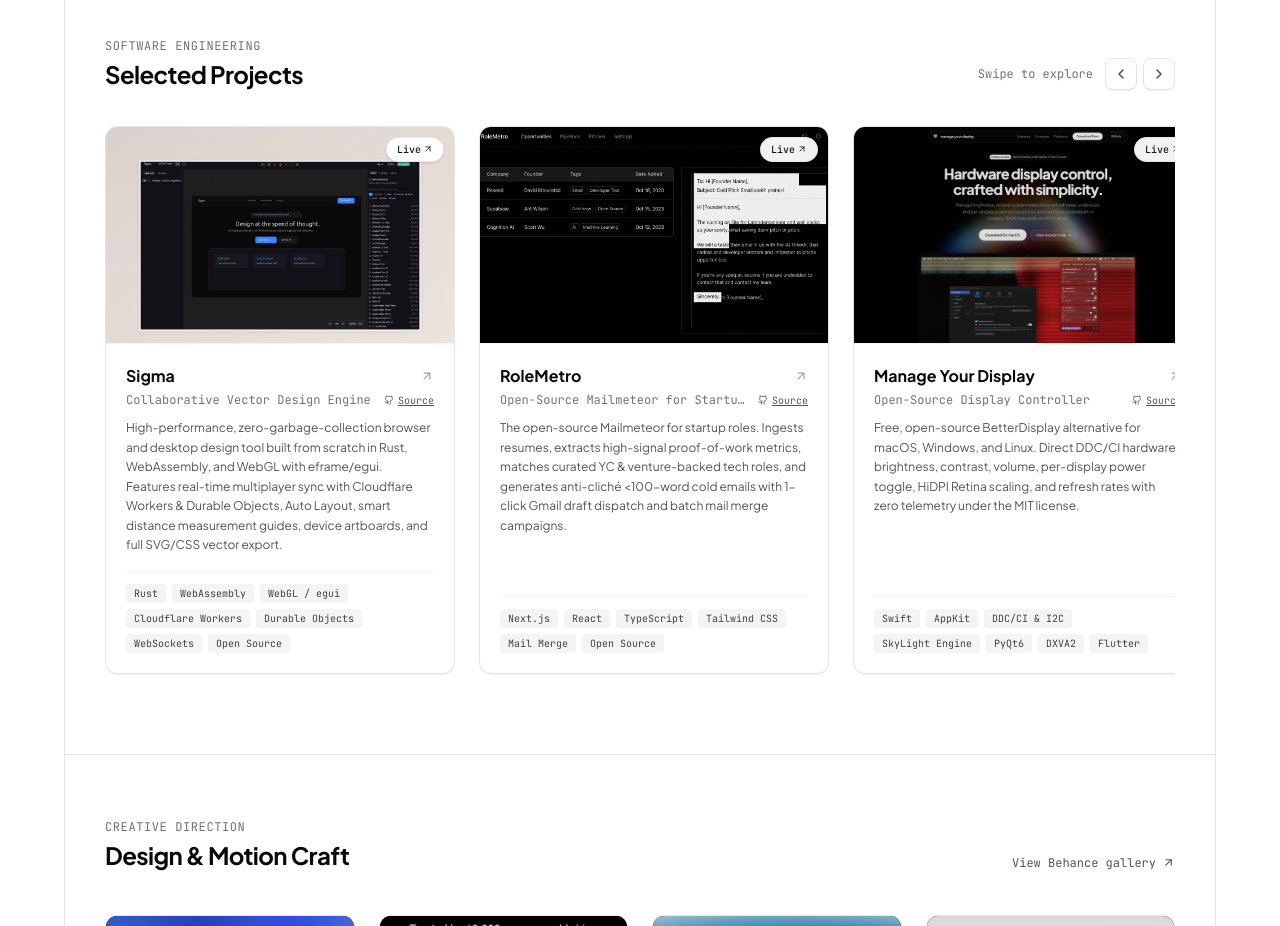
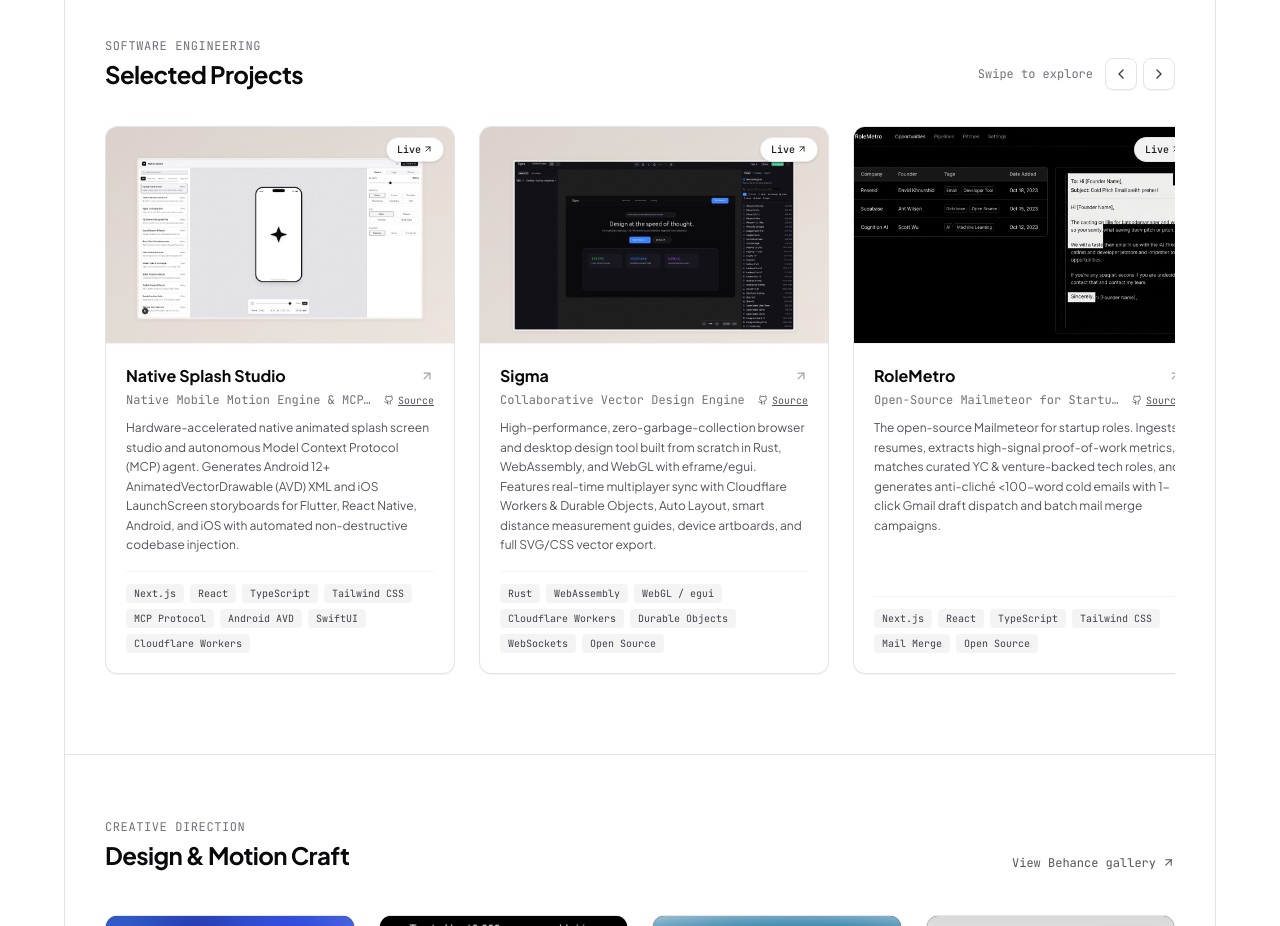
Before and after one commit to bhavukar/bhavuk.website, a Next.js app: page / in a window 1280 px wide. Shown: the part 2980-3906 px from the top of the page. Built offline with nearby package versions, Linux system fonts and the light colour scheme; grey boxes are pictures that could not be loaded; a web font is replaced by a local one.

Commit message:
feat(projects): add Native Splash Studio with live demo and preview

```diff
--- a/app/page.tsx
+++ b/app/page.tsx
@@ -180,6 +180,24 @@
 }
 
 const PROJECTS: ProjectItem[] = [
+  {
+    id: 'native-splash-studio',
+    title: 'Native Splash Studio',
+    category: 'Native Mobile Motion Engine & MCP Agent',
+    badge: '120 FPS • AVD & Storyboard • MCP Agent',
+    url: 'https://native-splash-studio.bhavuk-arora03.workers.dev',
+    displayUrl: 'native-splash-studio.bhavuk-arora03.workers.dev',
+    githubUrl: 'https://github.com/bhavukar/native-splash-studio',
+    previewImage: '/native_splash_preview.jpg',
+    summary:
+      'Hardware-accelerated native animated splash screen studio and autonomous Model Context Protocol (MCP) agent. Generates Android 12+ AnimatedVectorDrawable (AVD) XML and iOS LaunchScreen storyboards for Flutter, React Native, Android, and iOS with automated non-destructive codebase injection.',
+    highlights: [
+      '24 production-grade native motion engines running at 120 FPS at the OS window manager level before Flutter/React Native runtimes initialize.',
+      'Autonomous Model Context Protocol (MCP) server enabling AI agents to inspect mobile codebases and inject assets non-destructively.',
+      'Built-in vector stroke tracer and local FFmpeg background removal engine with zero telemetry.'
+    ],
+    skills: ['Next.js', 'React', 'TypeScript', 'Tailwind CSS', 'MCP Protocol', 'Android AVD', 'SwiftUI', 'Cloudflare Workers']
+  },
   {
     id: 'sigma',
     title: 'Sigma',
```
Also changed, not shown: public/native_splash_preview.jpg (added).
